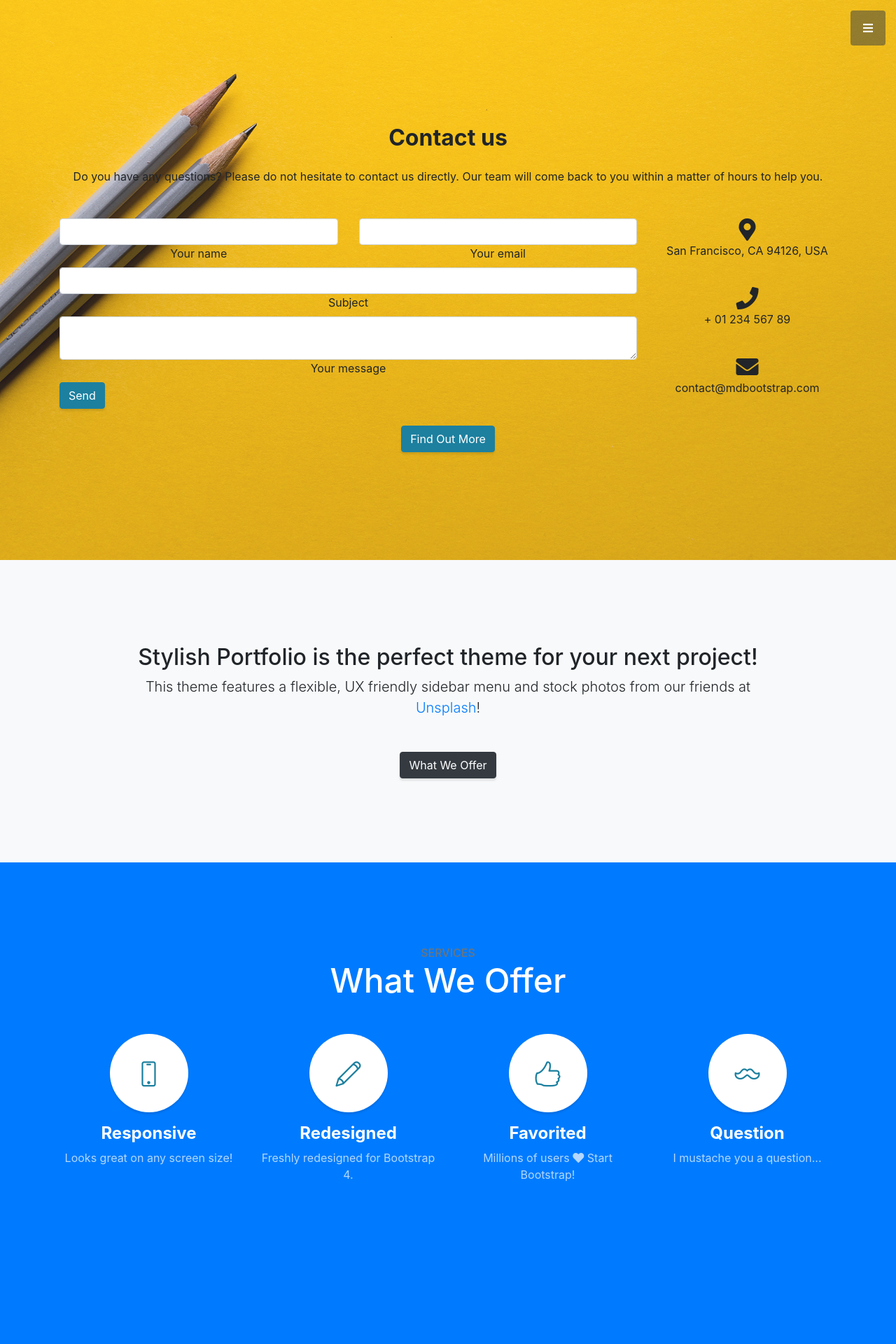
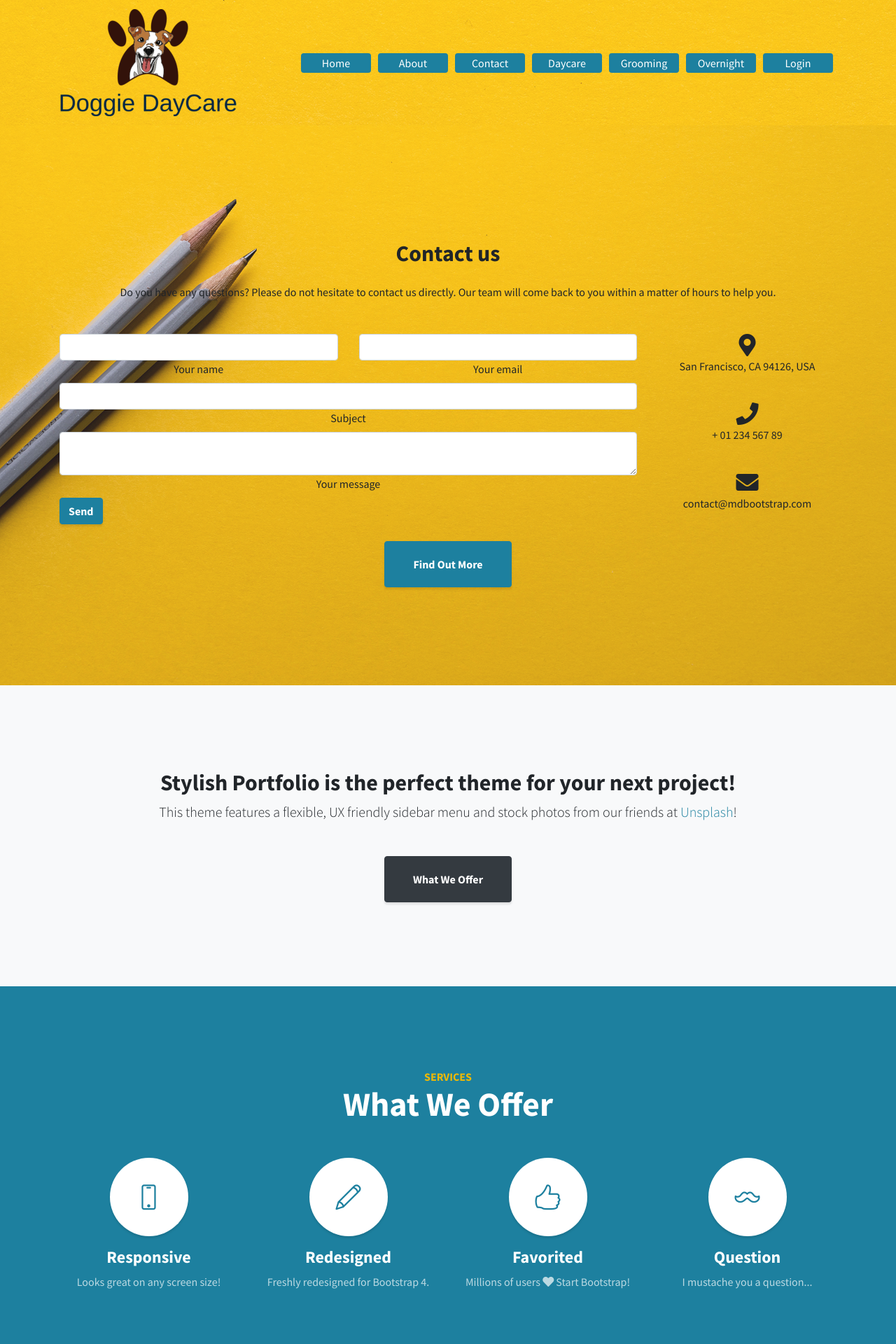
Before and after one commit to eezipc/Doggie-DayCare, a Flask app: page /contact in a window 1280 px wide. Shown: the top 1920 px of the page at 70% size. Run offline with Flask 2, Linux system fonts and the light colour scheme; some libraries are stand-ins or nearby versions.

Commit message:
added new navbar with buttons

```diff
--- a/static/assets/css/stylish-portfolio.css
+++ b/static/assets/css/stylish-portfolio.css
@@ -83,6 +83,54 @@ h6 {
 
 .scroll-to-top i {
   font-weight: 800;
+}
+
+.navbarcss {
+  background: linear-gradient(90deg, rgba(255, 255, 255, 0.1) 0%, rgba(255, 255, 255, 0.1) 100%), url("../img/bg-masthead.jpg");
+
+  /* background-position: center center;
+  background-repeat: no-repeat;
+  background-size: cover;  */
+}
+
+
+.button {
+  border-radius: 4px;
+  background-color: #1D809F;
+  border: none;
+  color: #FFFFFF;
+  text-align: center;
+  font-size: 1rem;
+  padding: 2px;
+  width: 100px;
+  transition: all 0.5s;
+  cursor: pointer;
+  margin: 5px;
+}
+
+.button span {
+  cursor: pointer;
+  display: inline-block;
+  position: relative;
+  transition: 0.5s;
+}
+
+.button span:after {
+  content: '\00bb';
+  position: absolute;
+  opacity: 0;
+  top: 0;
+  right: -20px;
+  transition: 0.5s;
+}
+
+.button:hover span {
+  padding-right: 25px;
+}
+
+.button:hover span:after {
+  opacity: 1;
+  right: 0;
 }
 
 .masthead {
--- a/templates/base.html
+++ b/templates/base.html
@@ -13,9 +13,7 @@
 
      <title>Hello Flask About</title>
 
- <!-- Custom CSS -->
-  <link href="{{ url_for('static', filename='../static/assets/css/stylish-portfolio.min.css' ) }}" rel="stylesheet">
-  <link href="{{ url_for('static', filename='../static/assets/css/stylish-portfolio.css' ) }}" rel="stylesheet">
+
   <!-- Bootstrap Core CSS -->
   <link href="{{ url_for('static', filename='../static/assets/vendor/bootstrap/css/bootstrap.min.css' ) }}" rel="stylesheet">
 
@@ -23,17 +21,65 @@
   <link href="{{ url_for('static', filename='../static/assets/vendor/fontawesome-free/css/all.min.css' ) }}" rel="stylesheet" type="text/css">
   <link href="https://fonts.googleapis.com/css?family=Source+Sans+Pro:300,400,700,300italic,400italic,700italic" rel="stylesheet" type="text/css">
   <link href="{{ url_for('static', filename='../static/assets/vendor/simple-line-icons/css/simple-line-icons.css' ) }}" rel="stylesheet">
-
+ <!-- Custom CSS -->
+  <link href="{{ url_for('static', filename='../static/assets/css/stylish-portfolio.min.css' ) }}" rel="stylesheet">
+  <link href="{{ url_for('static', filename='../static/assets/css/stylish-portfolio.css' ) }}" rel="stylesheet">
 
 
 </head>
 
 <body id="page-top">
 
-  <!-- Navigation -->
+  <!-- Navigation
   <a class="menu-toggle rounded" href="#">
     <i class="fas fa-bars"></i>
-  </a>
+  </a> -->
+
+
+<!-- Navigation -->
+<nav class="navbar navbar-expand-lg  navbarcss static-top text-dark">
+  <div class="container">
+    <a class="navbar-brand" href="#">
+          <img src="{{ url_for('static', filename='../static/assets/img/doglogo.png' ) }}" alt="">
+        </a>
+    <button class="navbar-toggler" type="button" data-toggle="collapse" data-target="#navbarResponsive" aria-controls="navbarResponsive" aria-expanded="false" aria-label="Toggle navigation">
+          <span class="navbar-toggler-icon"><i class="fas fa-bars" style="color:#fff; font-size:28px;"></i></span>
+        </button>
+    <div class="collapse navbar-collapse" id="navbarResponsive">
+      <ul class="navbar-nav ml-auto">
+        <li class="nav-item active">
+
+          <button onclick="window.location.href='{{ url_for('index') }}';" class="button" ><span>Home </span></button>
+                <span class="sr-only">(current)</span>
+              </a>
+        </li>
+        <li class="nav-item">
+
+          <button onclick="window.location.href='{{ url_for('about') }}';" class="button" ><span>About </span></button>
+        </li>
+        <li class="nav-item">
+
+          <button onclick="window.location.href='{{ url_for('contact') }}';" class="button" ><span>Contact </span></button>
+        </li>
+        <li class="nav-item">
+
+          <button onclick="window.location.href='{{ url_for('daycare') }}';" class="button" ><span>Daycare </span></button>
+        </li>
+        <li class="nav-item">
+
+          <button onclick="window.location.href='{{ url_for('grooming') }}';" class="button" ><span>Grooming </span></button>
+        </li>
+        <li class="nav-item">
+                    <button onclick="window.location.href='{{ url_for('overnight') }}';" class="button" ><span>Overnight </span></button>
+        </li>
+        <li class="nav-item">
+                     <button onclick="window.location.href='{{ url_for('login') }}';" class="button" ><span>Login </span></button>
+        </li>
+      </ul>
+    </div>
+  </div>
+</nav>
+<!-- Header
   <nav id="sidebar-wrapper">
     <ul class="sidebar-nav">
       <li class="sidebar-brand">
@@ -61,7 +107,7 @@
         <a class="js-scroll-trigger" href="{{ url_for('login') }}">Login</a>
       </li>
     </ul>
-  </nav>
+  </nav> -->
 
 
 
```
Also changed, not shown: static/assets/img/doglogo.png (added).
